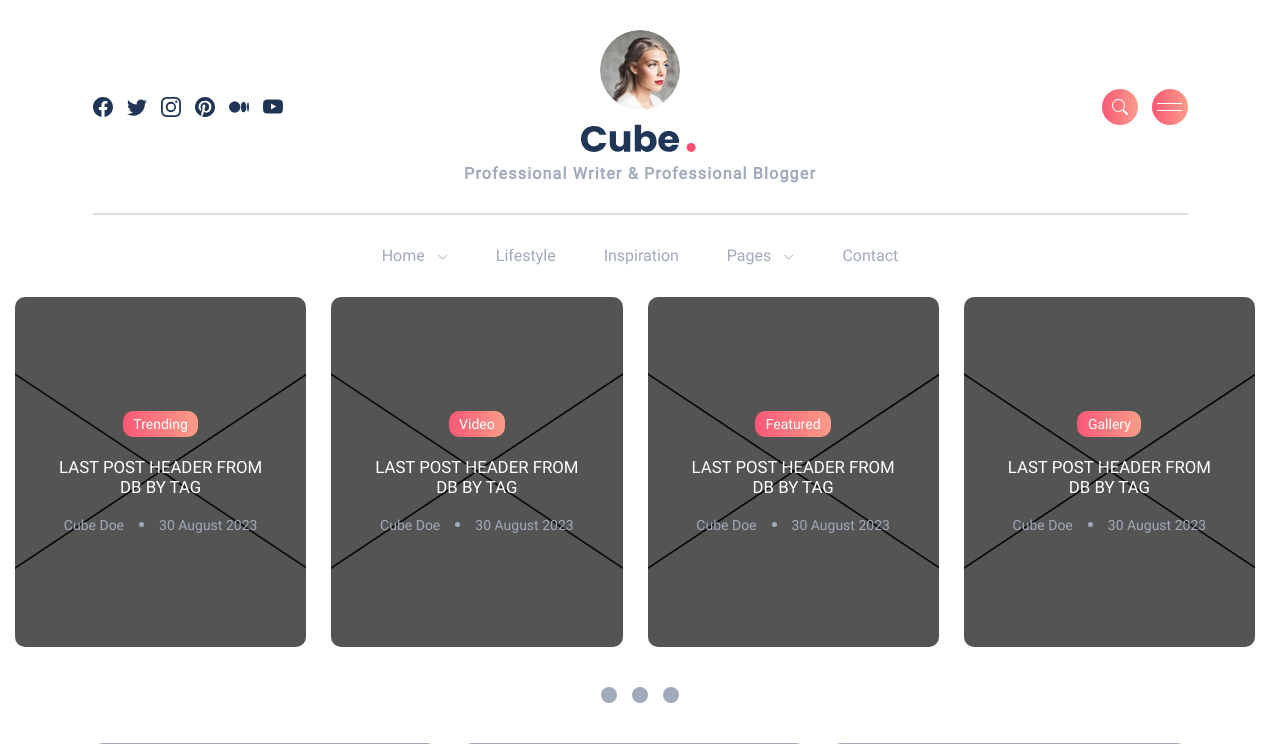
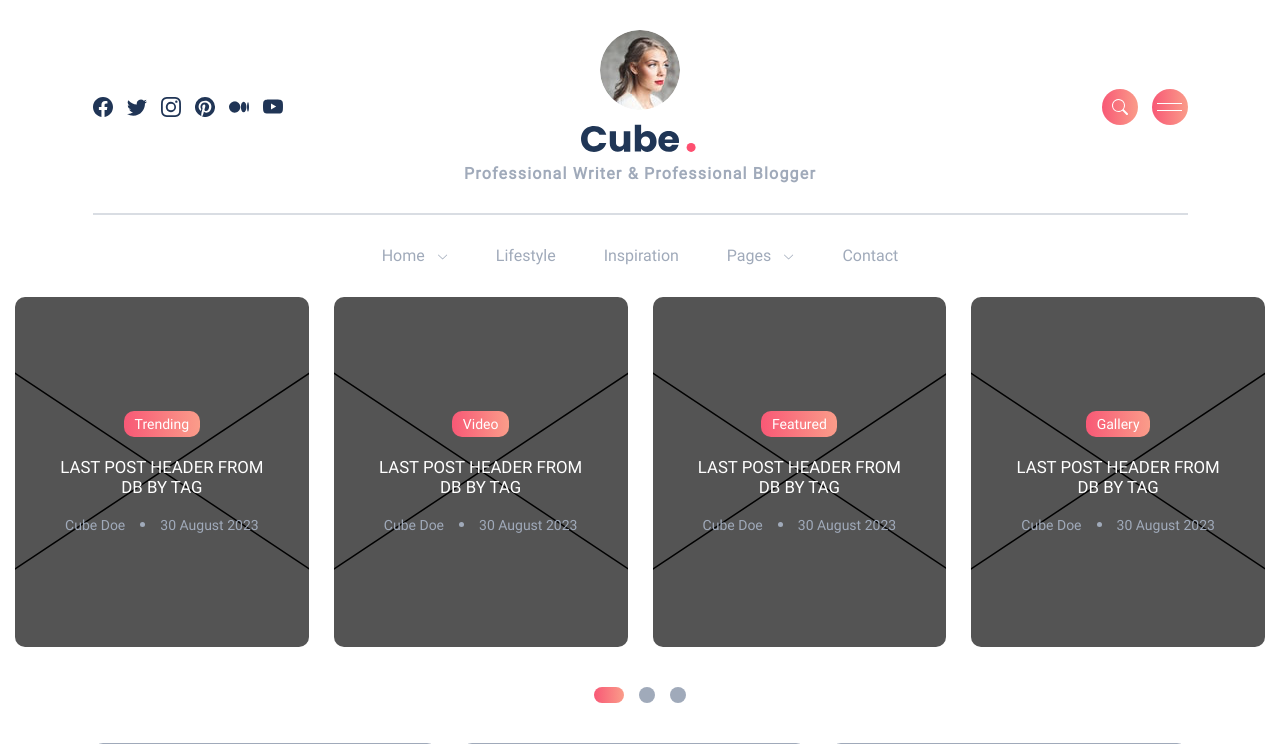
Before and after one commit to MIU-cz/PHP-Work, a PHP site: page / in a window 1280 px wide. Shown: the top 744 px of the page. Run offline with PHP 8.4, Linux system fonts and the light colour scheme; style sheets or scripts are compiled from the project's sources.

Commit message:
feat: slider conplete -navi by pagBtn

```diff
--- a/ibaCZ-Blog/components/_Post-slider.php
+++ b/ibaCZ-Blog/components/_Post-slider.php
@@ -41,9 +41,11 @@ $postItem = [
 	<?php
 	for ($i = 0; $i < count($tag); $i++) {
 		echo '
-			<button class="pagBtn" name="pag-btn-' . $tag[$i] . '"></button>
+			<button class="pagBtn" name="pag-btn-' . $i . '" data-slide="' . $i . '"></button>
 		';
 	}
 	?>
 
 </div>
+
+<script src="./src/js/_slider-top.js"></script>
--- a/ibaCZ-Blog/src/css/_Post-slider.scss
+++ b/ibaCZ-Blog/src/css/_Post-slider.scss
@@ -1,13 +1,14 @@
 .slider_container {
-	@include Flexyble();
+	// @include Flexyble();
 	// flex-wrap: wrap;
+	overflow: hidden;
 }
 
 .slider_wraper {
-	overflow: hidden;
 	@include Flexyble();
 	justify-content: flex-start;
 	gap: 25px;
+	transition: transform 0.5s linear;
 }
 
 .slider_item_container {
@@ -20,19 +21,23 @@
 	overflow: hidden;
 	background: no-repeat center / cover;
 
+	// &:not(:last-child) {
+	// 	margin-right: 15px;
+	// }
+
 	width: 100%;
 
 	@media (min-width: 576px) {
-		width: calc(100% / 2 - 25px / 2);
+		width: calc((100% - 25px) / 2);
 	}
 	@media (min-width: 768px) {
-		width: calc(100% / 3 - 25px / 3 - 15px);
+		width: calc((100% - 25px * 2) / 3);
 	}
 	@media (min-width: 1200px) {
-		width: calc(100% / 4 - 25px / 4 - 15px);
+		width: calc((100% - 25px * 3) / 4);
 	}
 	@media (min-width: 1400px) {
-		width: calc(100% / 5 - 25px / 5 - 15px);
+		width: calc((100% - 25px * 4) / 5);
 	}
 
 	.item_content {
--- a/ibaCZ-Blog/src/css/_btns.scss
+++ b/ibaCZ-Blog/src/css/_btns.scss
@@ -70,7 +70,8 @@
 	background: $c-blue-grayest;
 
 	&:hover,
-	&:active {
+	&:active,
+	&.active {
 		width: 30px;
 		background: $main-gradient;
 	}
--- a/ibaCZ-Blog/src/css/style.css
+++ b/ibaCZ-Blog/src/css/style.css
@@ -109,7 +109,7 @@
   border-radius: 8px;
   background: hsl(217, 16%, 68%);
 }
-.pagBtn:hover, .pagBtn:active {
+.pagBtn:hover, .pagBtn:active, .pagBtn.active {
   width: 30px;
   background: linear-gradient(90deg, hsl(349, 92%, 66%) 0%, hsl(10, 92%, 76%) 100%);
 }
@@ -396,18 +396,16 @@
 }
 
 .slider_container {
-  display: flex;
-  justify-content: center;
-  align-items: center;
+  overflow: hidden;
 }
 
 .slider_wraper {
-  overflow: hidden;
   display: flex;
   justify-content: center;
   align-items: center;
   justify-content: flex-start;
   gap: 25px;
+  transition: transform 0.5s linear;
 }
 
 .slider_item_container {
@@ -424,22 +422,22 @@
 }
 @media (min-width: 576px) {
   .slider_item_container {
-    width: calc(50% - 12.5px);
+    width: calc((100% - 25px) / 2);
   }
 }
 @media (min-width: 768px) {
   .slider_item_container {
-    width: calc(33.3333333333% - 8.3333333333px - 15px);
+    width: calc((100% - 50px) / 3);
   }
 }
 @media (min-width: 1200px) {
   .slider_item_container {
-    width: calc(25% - 6.25px - 15px);
+    width: calc((100% - 75px) / 4);
   }
 }
 @media (min-width: 1400px) {
   .slider_item_container {
-    width: calc(20% - 5px - 15px);
+    width: calc((100% - 100px) / 5);
   }
 }
 .slider_item_container .item_content {
--- /dev/null
+++ b/ibaCZ-Blog/src/js/_slider-top.js
@@ -0,0 +1,40 @@
+const Slides = document.querySelectorAll('.slider_item_container'),
+	Slider = document.querySelector('.slider_wraper'),
+	allPagBtn = document.querySelector('.pag_btns'),
+	pagBtn = document.querySelectorAll('.pagBtn');
+
+console.log(Slides);
+console.log(Slider);
+console.log(allPagBtn);
+console.log(pagBtn);
+console.log(pagBtn[2]);
+
+
+let item = 0;
+let margin = window.getComputedStyle(Slider).getPropertyValue('gap');
+let slideWidth = Slides[item].clientWidth + parseFloat(margin);
+
+if (window.matchMedia('(min-width: 1200px)').matches) {
+	pagBtn.forEach(btn => {
+		btn.classList.remove('active');
+		btn.disabled = true;
+	});
+	pagBtn[item].classList.add('active');
+}
+
+function moveSlider(item) {
+	Slider.style.transform = `translateX(${-1 * item * slideWidth}px)`;
+	pagBtn.forEach(btn => {
+		btn.classList.remove('active');
+		btn.disabled = false;
+	});
+
+	pagBtn[item].classList.add('active');
+	pagBtn[item].disabled = true;
+}
+
+allPagBtn.addEventListener('click', function (e) {
+	item = e.target.dataset.slide;
+	moveSlider(item);
+	console.log(item);
+});
```
Also changed, not shown: 1 other file.
